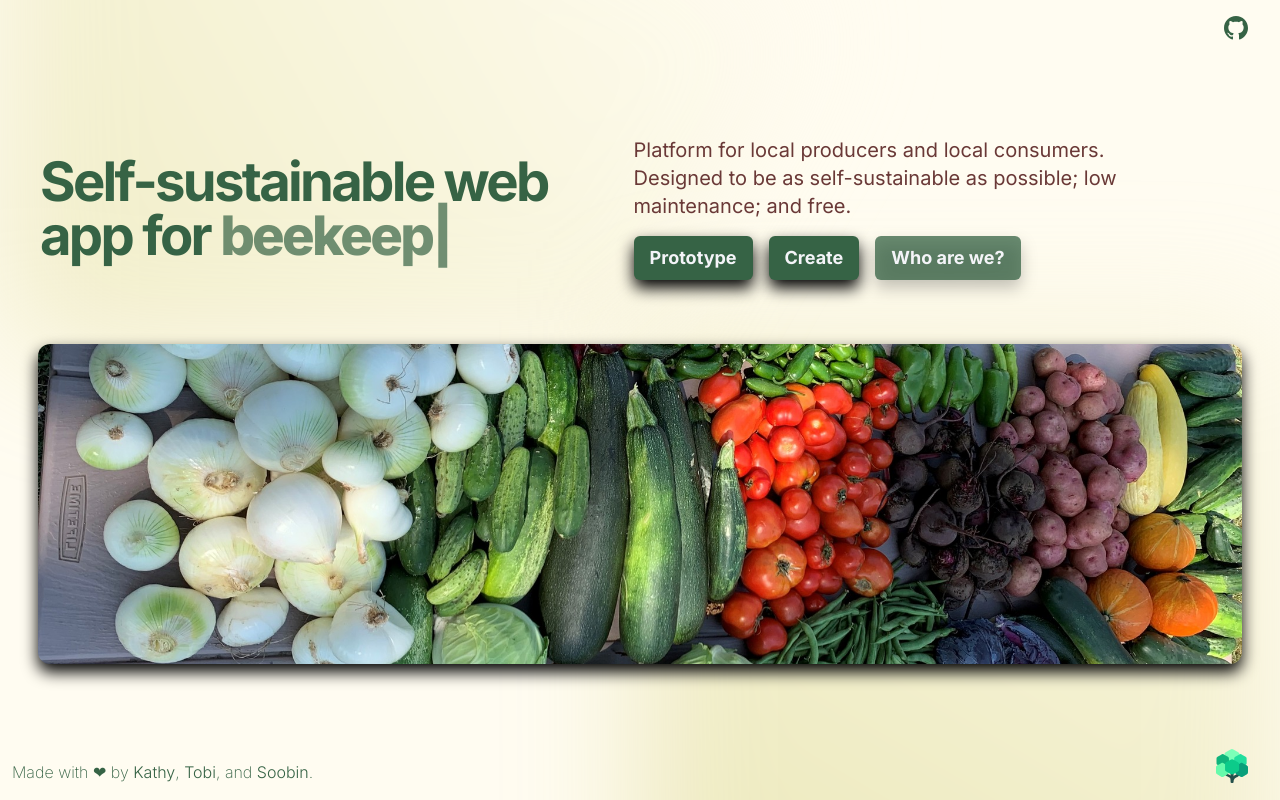
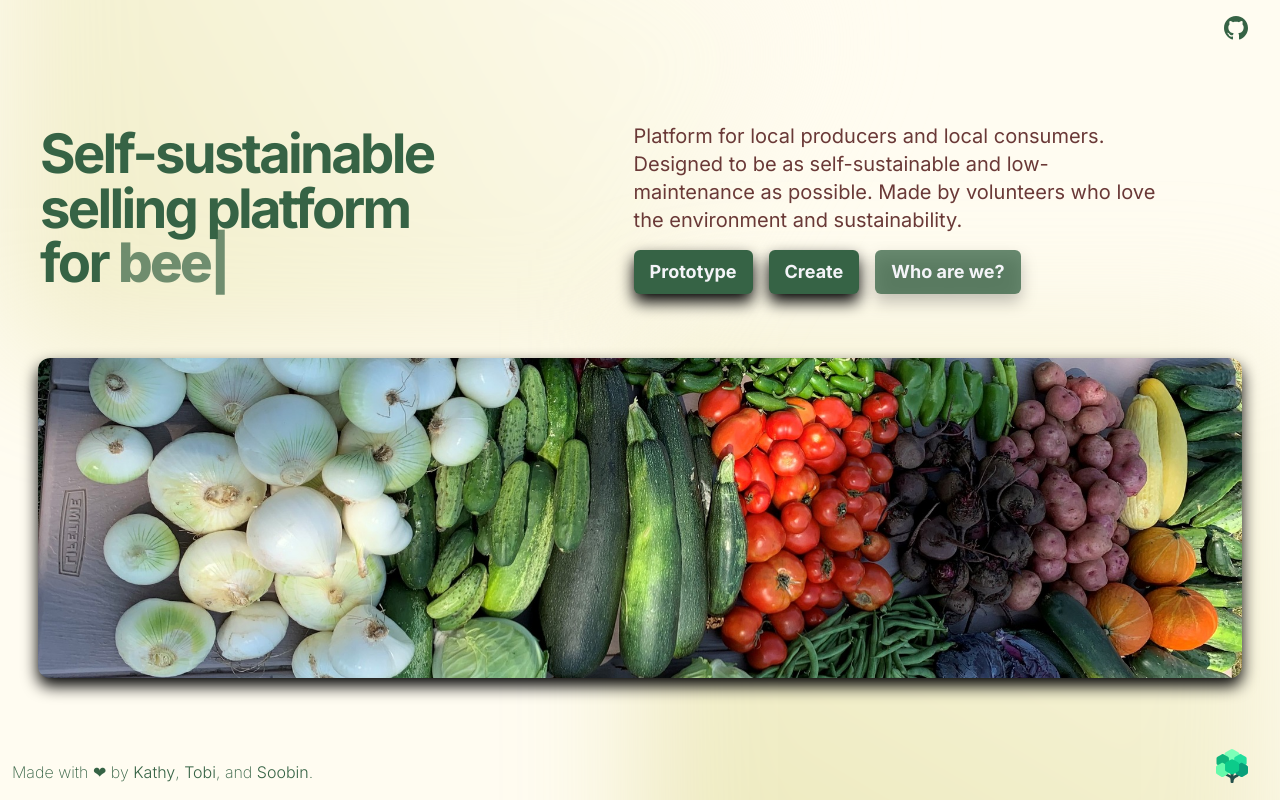
Before and after one commit to soobinrho/GoodLifeFarms, a Next.js app: page / in a window 1280 px wide. Built offline with nearby package versions, Linux system fonts and the light colour scheme.

Commit message:
refactor: better description of landing page
Signed-off-by: Soobin Rho <soobinrho@gmail.com>

```diff
--- a/src/components/landing-page.tsx
+++ b/src/components/landing-page.tsx
@@ -13,11 +13,11 @@ export default function LandingPage() {
             <div className='grid place-items-center gap-4 px-10 sm:w-[94%] md:grid-cols-2 md:gap-16'>
               <div>
                 <h1 className='lg:leading-tighter text-pretty text-start text-3xl font-bold tracking-tighter sm:text-4xl md:text-5xl xl:text-[3.4rem] 2xl:text-[3.75rem]'>
-                  Self-sustainable web app for{' '}
+                  Self-sustainable selling platform for{' '}
                   <TypeAnimation
                     className='font-extrabold text-primary/70'
                     sequence={[
-                      'local farms',
+                      'local farmers',
                       2000,
                       'beekeepers',
                       2000,
@@ -39,7 +39,8 @@ export default function LandingPage() {
               <div className='flex flex-col items-start space-y-4'>
                 <p className='mx-auto max-w-[700px] text-pretty text-primary-3 md:text-xl'>
                   Platform for local producers and local consumers. Designed to
-                  be as self-sustainable as possible; low maintenance; and free.
+                  be as self-sustainable and low-maintenance as possible. Made
+                  by volunteers who love the environment and sustainability.
                 </p>
                 <div className='space-x-4'>
                   <Link
```
